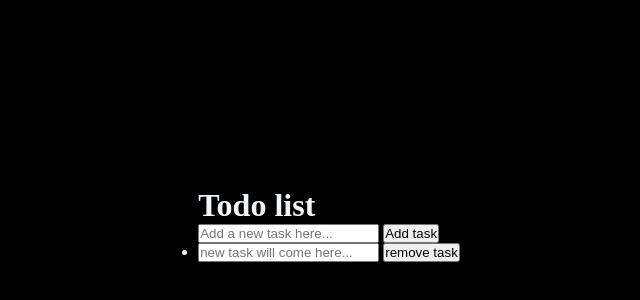
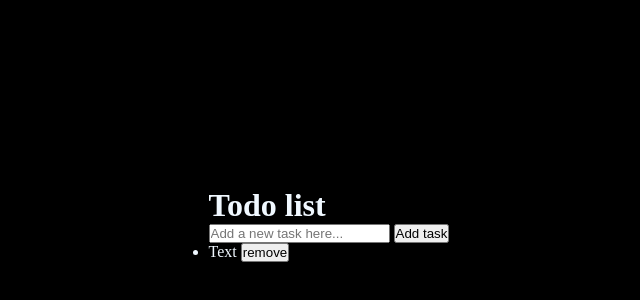
Before and after one commit to ApoorvaRaj123/Chaiaurcode, a plain HTML site: page Projects/JStodoList/index.html in a window 1280 px wide. Shown: the part 176-476 px from the top of the page, without its empty margins (311-951 px from the left). Drawn offline with Linux system fonts and the light colour scheme.

Commit message:
change classes and button in index.html

```diff
--- a/Projects/JStodoList/index.html
+++ b/Projects/JStodoList/index.html
@@ -9,21 +9,21 @@
   <body>
     <div class="main">
       <h1>Todo list</h1>
-      <div class="taskBox">
-        <input type="text" placeholder="Add a new task here..." />
-        <input type="button" placeholder="Add task" value="Add task" />
-        <div class="tasks">
-          <ul>
-            <li>
-              <input type="text" placeholder="new task will come here..." />
-              <input
-                type="button"
-                placeholder="remove task"
-                value="remove task"
-              />
-            </li>
-          </ul>
-        </div>
+      <div class="inputTaskBox">
+        <input
+          class="inputAdd"
+          type="text"
+          placeholder="Add a new task here..."
+        />
+        <button class="inputBtn">Add task</button>
+      </div>
+      <div class="tasks">
+        <ul>
+          <li>
+            Text
+            <button class="btn">remove</button>
+          </li>
+        </ul>
       </div>
     </div>
     <script src="index.js"></script>
```
